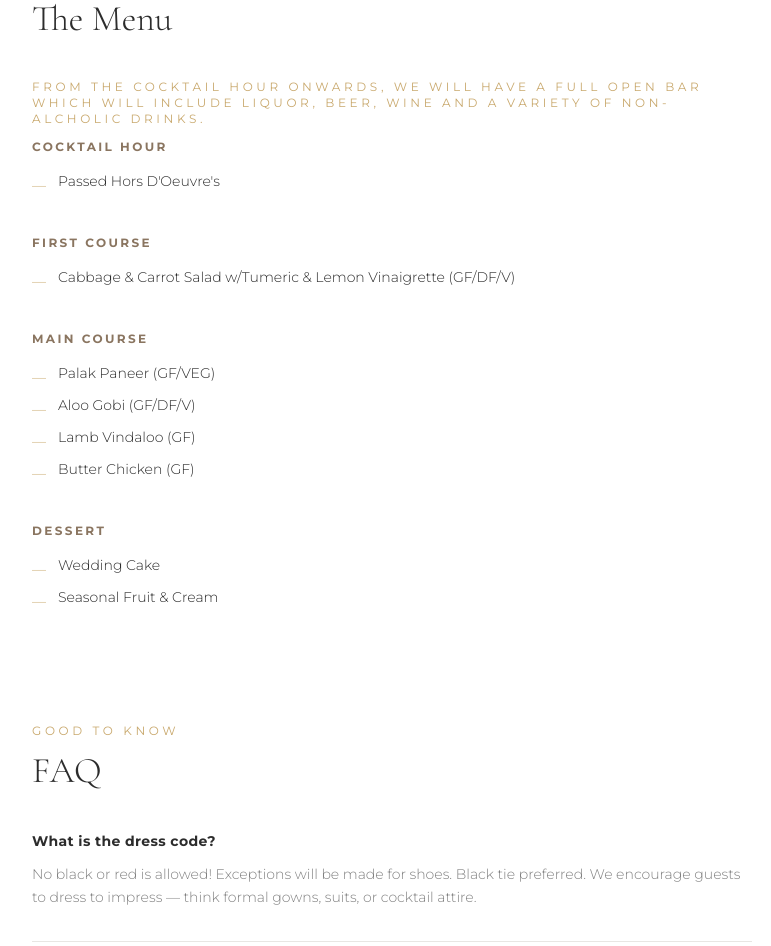
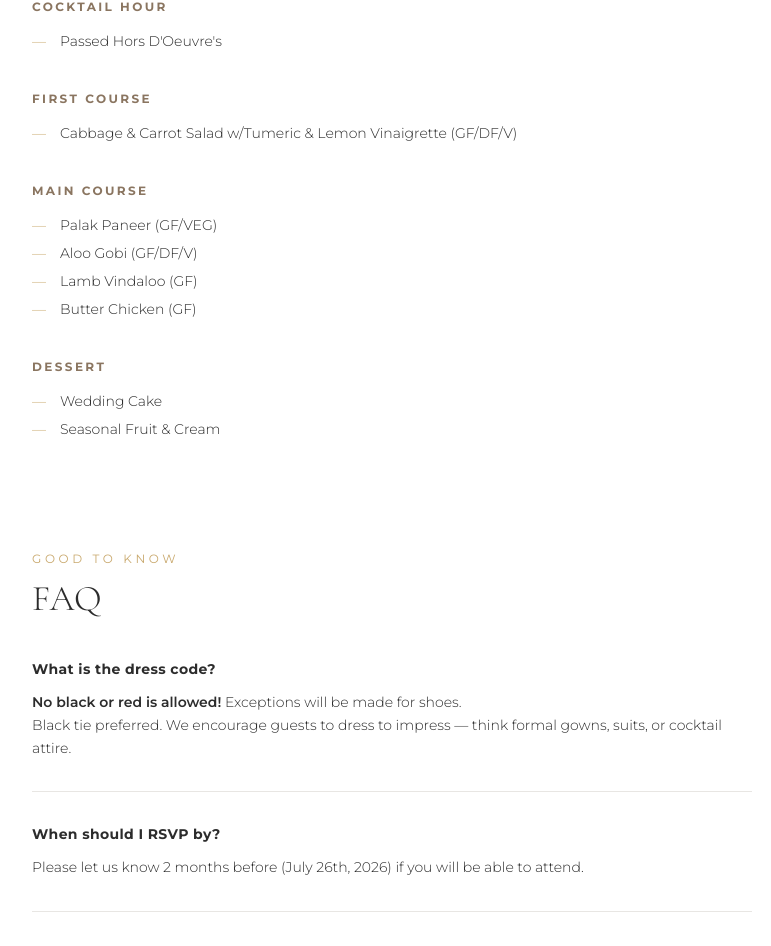
Before and after one commit to shellyisrani/shellysproject.github.io, a React (Vite) app: page /DayOfWedding in a window 1280 px wide. Shown: the part 1040-1986 px from the top of the page, without its empty margins (248-1019 px from the left). Built offline with nearby package versions, Linux system fonts and the light colour scheme.

Commit message:
updating day of wedding

```diff
--- a/src/pages/DayOfWedding.jsx
+++ b/src/pages/DayOfWedding.jsx
@@ -76,7 +76,7 @@ export default function DayOfWedding() {
             ].map((item, i) => (
               <div key={i} className="flex gap-8 py-5 border-b border-[#e8e6e3]">
                 <span
-                  className="text-[#c9a96e] text-sm tracking-widest w-24 shrink-0"
+                  className="text-[#c9a96e] text-sm tracking-widest w-40 shrink-0 whitespace-nowrap"
                   style={{ fontFamily: "var(--font-sans)", fontWeight: 300 }}
                 >
                   {item.time}
@@ -100,9 +100,6 @@ export default function DayOfWedding() {
           <h2 className="text-3xl md:text-4xl font-light text-[#2c2c2c] mb-10" style={{ fontFamily: "var(--font-serif)" }}>
             The Menu
           </h2>
-          <p className="text-xs tracking-[0.3em] uppercase text-[#c9a96e] mb-3" style={{ fontFamily: "var(--font-sans)" }}>
-            From the Cocktail Hour onwards, we will have a full open bar which will include liquor, beer, wine and a variety of non-alcholic drinks.
-          </p>
           <div className="space-y-10">
             {[
               {
@@ -141,10 +138,10 @@ export default function DayOfWedding() {
                   {course.items.map((item, j) => (
                     <li
                       key={j}
-                      className="text-[#2c2c2c] text-sm flex items-start gap-3"
+                      className="text-[#2c2c2c] text-sm flex items-center gap-3"
                       style={{ fontFamily: "var(--font-sans)", fontWeight: 300 }}
                     >
-                      <span className="text-[#c9a96e] mt-1">—</span>
+                      <span className="text-[#c9a96e] w-4 shrink-0">—</span>
                       {item}
                     </li>
                   ))}
@@ -166,7 +163,19 @@ export default function DayOfWedding() {
             {[
               {
                 q: "What is the dress code?",
-                a: "No black or red is allowed! Exceptions will be made for shoes. \n Black tie preferred. We encourage guests to dress to impress — think formal gowns, suits, or cocktail attire.",
+                a: (
+                  <>
+                    <strong className="font-semibold text-[#2c2c2c]">
+                      No black or red is allowed!
+                    </strong>{" "}
+                    Exceptions will be made for shoes. <br/>
+                    Black tie preferred. We encourage guests to dress to impress — think formal gowns, suits, or cocktail attire.
+                  </>
+                ),
+              },
+              {
+                q: "When should I RSVP by?",
+                a: "Please let us know 2 months before (July 26th, 2026) if you will be able to attend.",
               },
               {
                 q: "Can allergies and dietary restrictions be accomodated?",
@@ -175,6 +184,10 @@ export default function DayOfWedding() {
               {
                 q: "Will there be an open bar?",
                 a: "Yes!",
+              },
+              {
+                q: "Is the ceremony, dinner and reception all taking place at one venue?",
+                a: "Yes! Each event will be held at a different space on the venue grounds. Due to the natural space, guests will be walking on grass and gravel occassionally - please keep this in mind when deciding footwear. \n Venue staff are available to shuttle guests when needed in gold carts.",
               },
               {
                 q: "Will there be transportation?",
@@ -196,6 +209,10 @@ export default function DayOfWedding() {
                 q: "Can I take photos during the ceremony?",
                 a: "We are having an unplugged ceremony — please keep phones and cameras away during the ceremony so everyone can be fully present. Feel free to snap away at the reception!",
               },
+              {
+                q: "What if it rains?",
+                a: "Rain or shine, we can't wait to celebrate with you! The ceremony will still take place in the woods, and umbrellas will be provided for guests. Cocktail hour, dinner and the reception area are all covered.",
+              },
             ].map((item, i) => (
               <div key={i} className="border-b border-[#e8e6e3] pb-8">
                 <h3
@@ -205,7 +222,7 @@ export default function DayOfWedding() {
                   {item.q}
                 </h3>
                 <p
-                  className="text-[#2c2c2c] opacity-60 text-sm leading-relaxed"
+                  className="text-[#2c2c2c] text-sm leading-relaxed"
                   style={{ fontFamily: "var(--font-sans)", fontWeight: 300 }}
                 >
                   {item.a}
```
